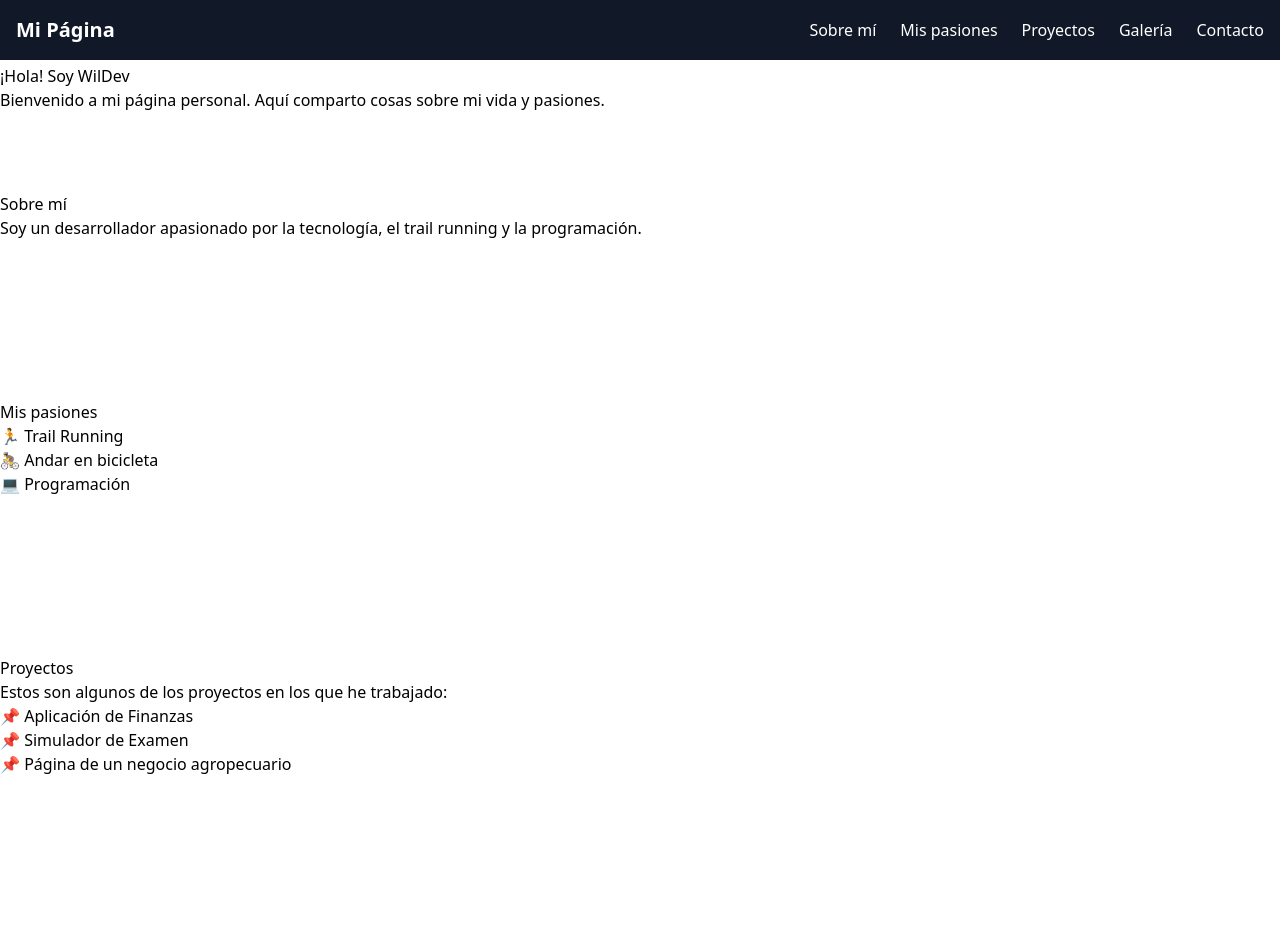
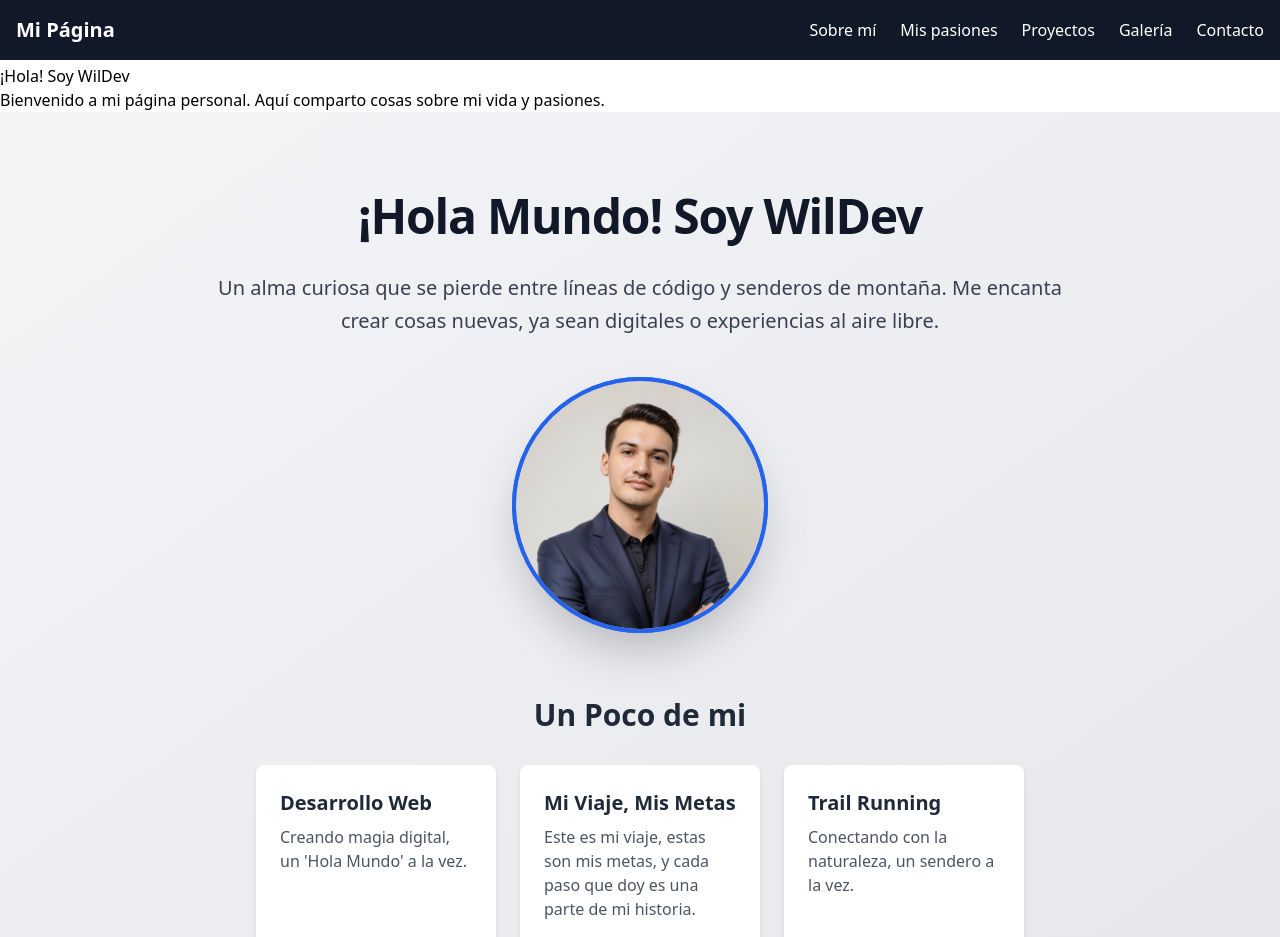
Before and after one commit to WildoFari/My-personal-page, a Next.js app: page / in a window 1280 px wide. Shown: the top 937 px of the page. Built offline with nearby package versions, Linux system fonts and the light colour scheme.

Commit message:
About init

```diff
--- a/package.json
+++ b/package.json
@@ -9,6 +9,7 @@
     "lint": "next lint"
   },
   "dependencies": {
+    "framer-motion": "^12.4.7",
     "next": "15.2.0",
     "react": "^19.0.0",
     "react-dom": "^19.0.0"
--- a/src/sections/About.tsx
+++ b/src/sections/About.tsx
@@ -1,8 +1,48 @@
+import Image from 'next/image';
+import profileImage from '../../public/images/profile.jpg';
+
 export default function About() {
   return (
-    <section id="about" className="py-20">
-      <h2>Sobre mí</h2>
-      <p>Soy un desarrollador apasionado por la tecnología, el trail running y la programación.</p>
+    <section id="about" className="py-20 bg-gradient-to-br from-gray-100 to-gray-200 dark:from-gray-900 dark:to-gray-800 text-gray-800 dark:text-white px-6 md:px-12">
+      <div className="max-w-4xl mx-auto text-center">
+        <h2 className="text-5xl font-extrabold text-gray-900 dark:text-white mb-8 tracking-tight">
+          ¡Hola Mundo! Soy WilDev
+        </h2>
+        <p className="text-xl leading-relaxed text-gray-700 dark:text-gray-300 mb-10">
+          Un alma curiosa que se pierde entre líneas de código y senderos de montaña. Me encanta crear cosas nuevas, ya sean digitales o experiencias al aire libre.
+        </p>
+      </div>
+
+      <div className="flex justify-center">
+        <div className="relative w-64 h-64">
+          <Image
+            src={profileImage}
+            alt="Foto de WilDev"
+            width={256}
+            height={256}
+            className="w-full h-full object-cover rounded-full shadow-2xl border-4 border-blue-600 dark:border-blue-400 object-top"
+          />
+          <div className="absolute inset-0 rounded-full border-4 border-blue-600 dark:border-blue-400 animate-spin-slow"></div>
+        </div>
+      </div>
+
+      <div className="mt-16 max-w-3xl mx-auto">
+        <h3 className="text-3xl font-semibold text-center mb-8">Un Poco de mi</h3>
+        <div className="grid grid-cols-1 md:grid-cols-3 gap-6">
+          <div className="bg-white dark:bg-gray-800 rounded-lg p-6 shadow-md hover:shadow-lg transition-shadow duration-300">
+            <h4 className="text-xl font-semibold mb-2">Desarrollo Web</h4>
+            <p className="text-gray-600 dark:text-gray-400">Creando magia digital, un 'Hola Mundo' a la vez.</p>
+          </div>
+          <div className="bg-white dark:bg-gray-800 rounded-lg p-6 shadow-md hover:shadow-lg transition-shadow duration-300">
+            <h4 className="text-xl font-semibold mb-2">Mi Viaje, Mis Metas</h4>
+            <p className="text-gray-600 dark:text-gray-400">Este es mi viaje, estas son mis metas, y cada paso que doy es una parte de mi historia.</p>
+          </div>
+          <div className="bg-white dark:bg-gray-800 rounded-lg p-6 shadow-md hover:shadow-lg transition-shadow duration-300">
+            <h4 className="text-xl font-semibold mb-2">Trail Running</h4>
+            <p className="text-gray-600 dark:text-gray-400">Conectando con la naturaleza, un sendero a la vez.</p>
+          </div>
+        </div>
+      </div>
     </section>
   );
 }
```
Also changed, not shown: public/images/profile.jpg (added), 1 other file (tests, documents, lock files or other folders).
